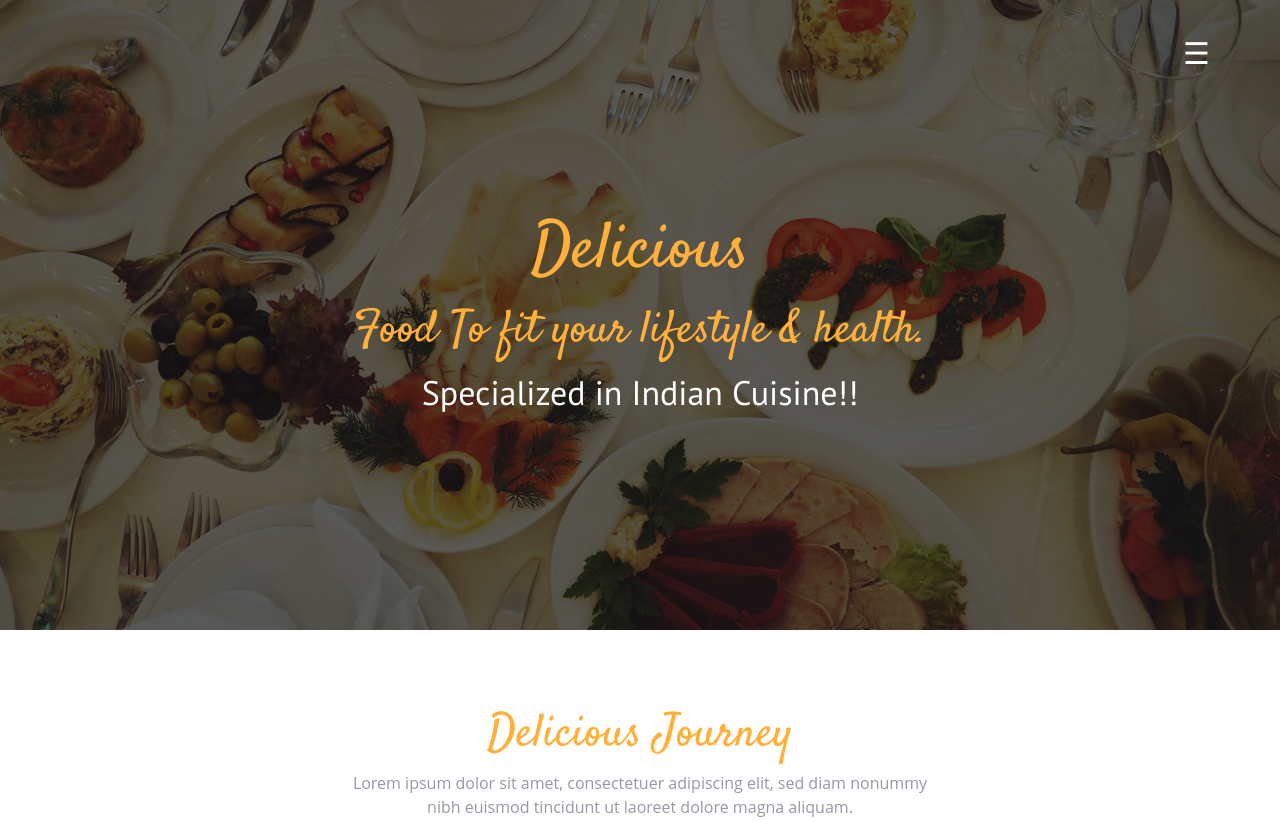
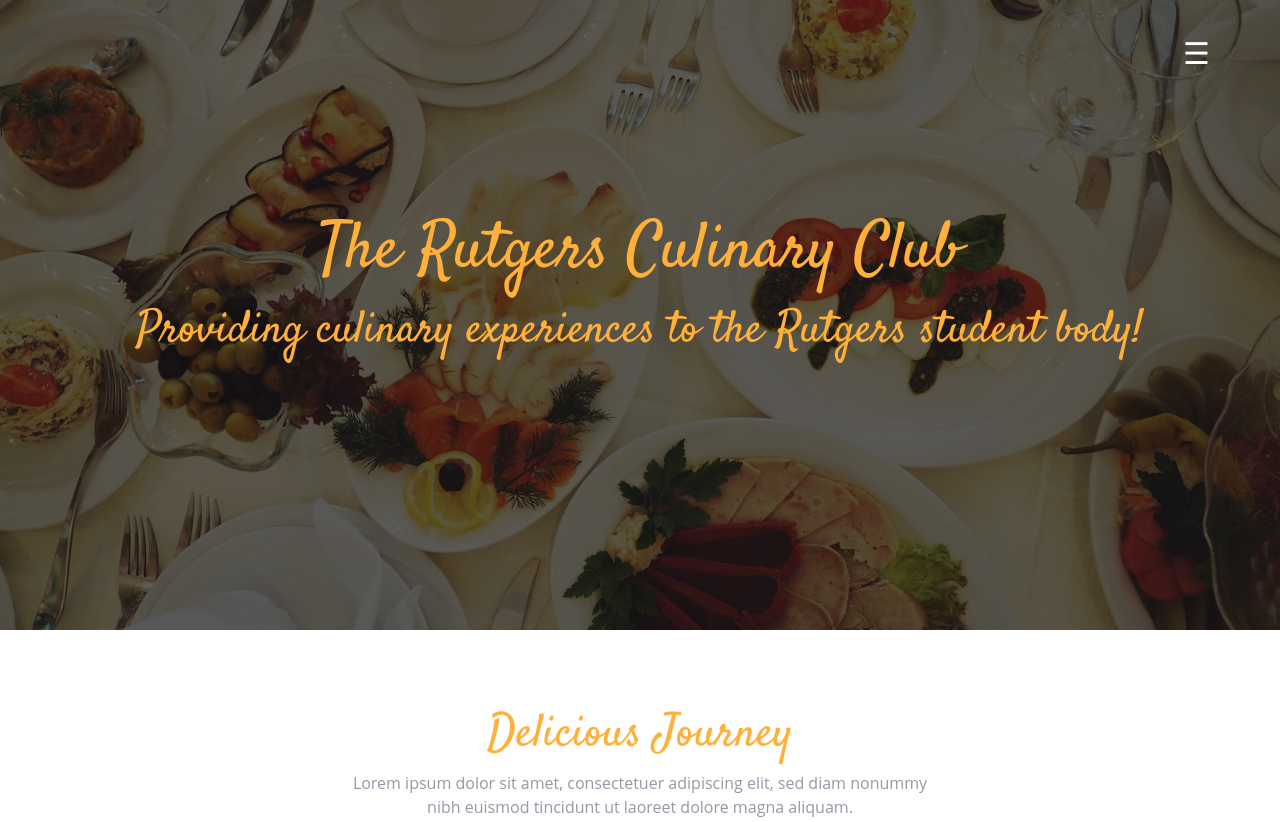
Before and after one commit to heyItsAma/CulinaryClubWebsite, a plain HTML site: page index.html in a window 1280 px wide. Shown: the top 822 px of the page. Drawn offline with Linux system fonts and the light colour scheme; a web font is replaced by a local one.

Commit message:
Updating Index.html

```diff
--- a/index.html
+++ b/index.html
@@ -3,7 +3,7 @@
   <head>
     <meta charset="utf-8">
     <meta name="viewport" content="width=device-width, initial-scale=1">
-    <title>Delicious</title>
+    <title>The Rutgers Culinary Club</title>
     <meta name="description" content="Free Bootstrap Theme by BootstrapMade.com">
     <meta name="keywords" content="free website templates, free bootstrap themes, free template, free bootstrap, free website template">
 
@@ -27,9 +27,9 @@
                 <div id="mySidenav" class="sidenav">
                   <a href="javascript:void(0)" class="closebtn" onclick="closeNav()">&times;</a>
                   <a href="#about">About</a>
-                  <a href="#event">Event</a>
+                  <a href="#event">Events</a>
                   <a href="#menu-list">Menu</a>
-                  <a href="#contact">Book a table</a>
+                  <a href="#contact">Book A Table</a>
                 </div>
                 <!-- Use any element to open the sidenav -->
                 <span onclick="openNav()" class="pull-right menu-icon">☰</span>
@@ -38,9 +38,9 @@
         <div class="container">
         <div class="row">
           <div class="inner text-center">
-            <h1 class="logo-name">Delicious</h1>
-            <h2>Food To fit your lifestyle & health.</h2>
-            <p>Specialized in Indian Cuisine!!</p>
+            <h1 class="logo-name">The Rutgers Culinary Club</h1>
+            <h2>Providing culinary experiences to the Rutgers student body!</h2>
+            <p></p>
           </div>
         </div>
         </div>
```
